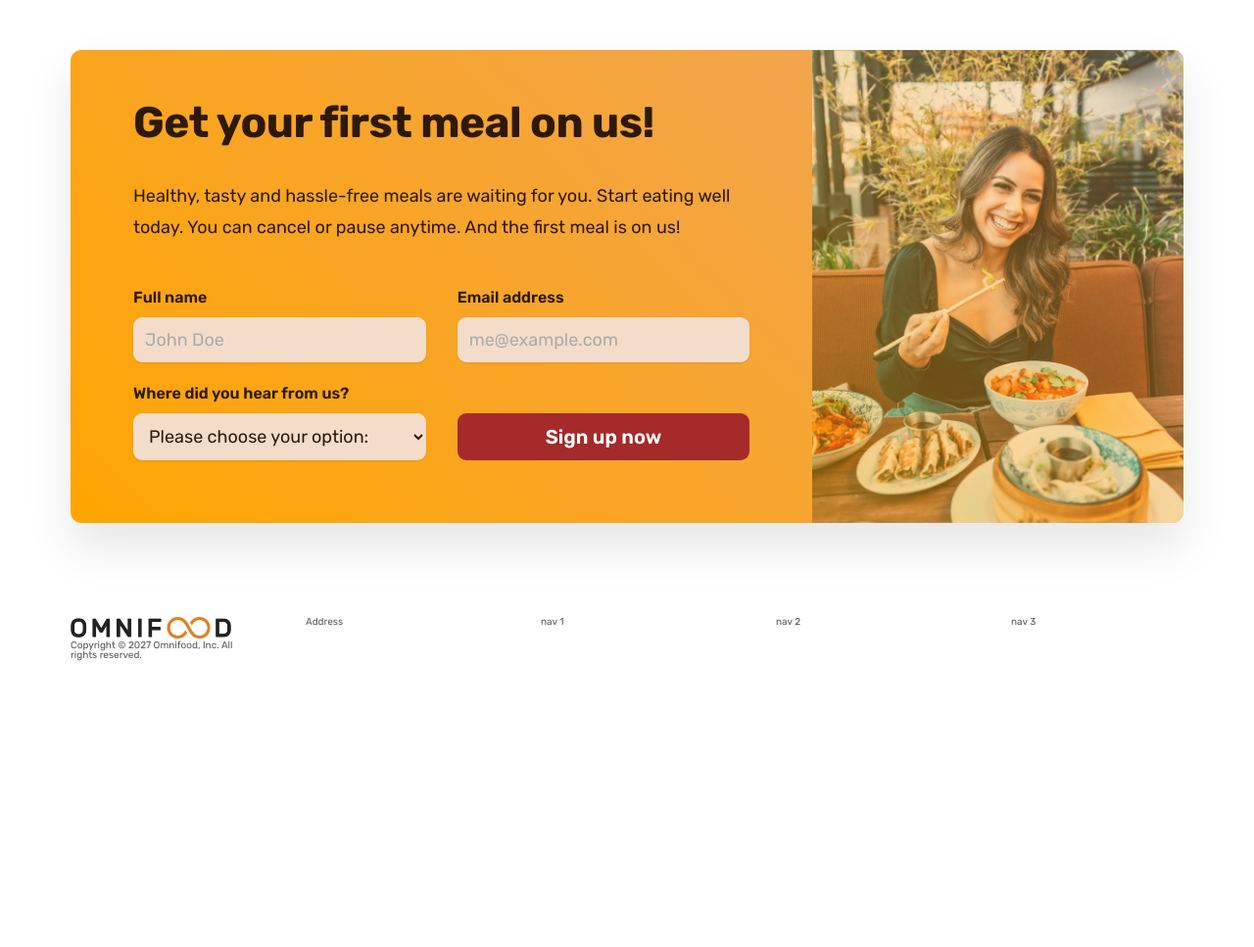
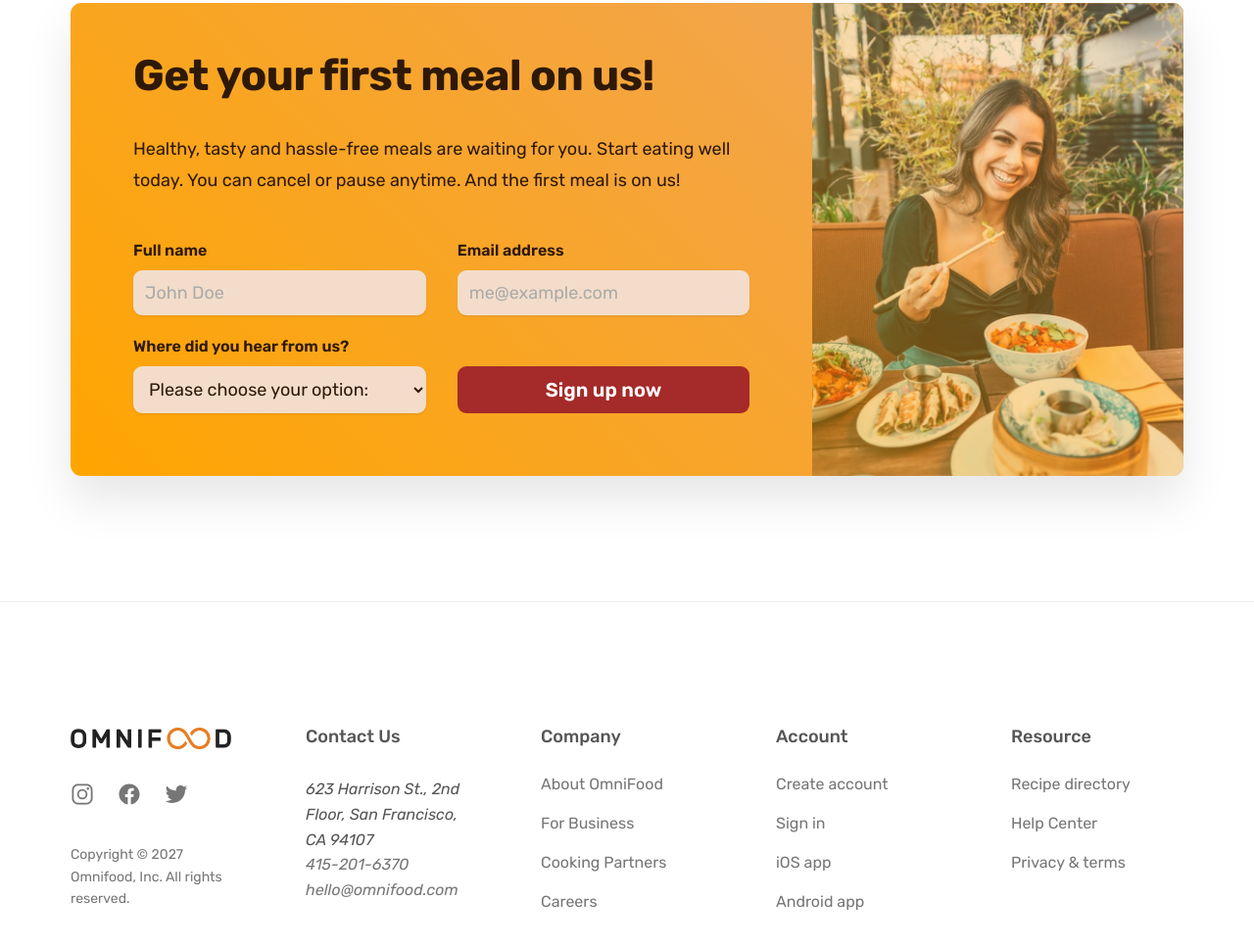
Before and after one commit to HCK172/01-Omnifood, a plain HTML site: page 01-Omnifood-Desktop/index.html in a window 1280 px wide. Shown: the part 6023-6990 px from the top of the page at 98% size. Before the commit the page ends 6698 px from the top, so only its background shows below. Drawn offline with nearby package versions, Linux system fonts and the light colour scheme.

Commit message:
almost done with the structure of the website

```diff
--- a/01-Omnifood-Desktop/css/style.css
+++ b/01-Omnifood-Desktop/css/style.css
@@ -474,7 +474,7 @@
 /******************************/
 
 .section-cta {
-  padding: 9.6rem 0;
+  padding: 4.8rem 0 12.8rem;
 }
 
 .cta {
@@ -546,6 +546,75 @@
   box-shadow: 0 0 0.8rem green;
 }
 
+/******************************/
+/*FOOTER SECTION */
+/******************************/
+
 .footer {
-  padding: 9.6rem 0;
+  padding: 12.8rem 0;
+  border-top: 1px solid #eee;
 }
+
+.grid-footer {
+  grid-template-columns: 1.5fr 1.5fr 1fr 1fr 1fr;
+}
+
+.logo-col {
+  display: flex;
+  flex-direction: column;
+}
+
+.footer-logo {
+  display: block;
+  margin-bottom: 3.2rem;
+}
+
+.social-links {
+  list-style: none;
+  display: flex;
+  gap: 2.4rem;
+}
+
+.footer-icon {
+  height: 2.4rem;
+  width: 2.4rem;
+}
+
+.copyright {
+  font-size: 1.4rem;
+  color: #767676;
+  line-height: 1.6;
+  margin-top: auto;
+}
+
+.footer-heading {
+  font-size: 1.8rem;
+  font-weight: 500;
+  margin-bottom: 3.2rem;
+}
+
+.contacts {
+  font-size: normal;
+  font-size: 1.6rem;
+  line-height: 1.6;
+}
+
+.footer-nav {
+  list-style: none;
+  display: flex;
+  flex-direction: column;
+  gap: 2.4rem;
+}
+
+.footer-link:link,
+.footer-link:visited {
+  text-decoration: none;
+  font-size: 1.6rem;
+  color: #767676;
+  transition: all 0.3s;
+}
+
+.footer-link:hover,
+.footer-link:active {
+  color: #555;
+}
--- a/01-Omnifood-Desktop/index.html
+++ b/01-Omnifood-Desktop/index.html
@@ -669,7 +669,7 @@
       </section>
     </main>
 
-    <footer>
+  <footer class="footer">
       <div class="container grid grid--5-cols">
         <div class="logo-col">
           <a href="#" class="footer-logo"
@@ -678,18 +678,63 @@
               alt="Omnifood logo"
               src="./img/omnifood-logo.png"
           /></a>
+          <ul class="social-links">
+            <li><a class="footer-link"  href="#"><ion-icon class="footer-icon "name="logo-instagram"></ion-icon></a></li>
+            <li><a class="footer-link"  href="#"><ion-icon class="footer-icon "name="logo-facebook"></ion-icon></a></li>
+            <li><a class="footer-link"  href="#"><ion-icon class="footer-icon "name="logo-twitter"></ion-icon></a></li>
+          </ul>
+
+
           <p class="copyright">
             Copyright &copy; 2027 Omnifood, Inc. All rights reserved.
           </p>
         </div>
-        <div class="address-col">Address</div>
-        <div class="nav-col">nav 1</div>
-        <div class="nav-col">nav 2</div>
-        <div class="nav-col">nav 3</div>
+        <div class="address-col">
+        <p class="footer-heading">Contact Us</p>
+        <address class="contacts">
+          <p>623 Harrison St., 2nd Floor, San Francisco, CA 94107</p>
+
+            <a class="footer-link" href="tel:415-201-6370">415-201-6370</a><br />
+            <a class="footer-link" href="malito:hello@omnifood.com">hello@omnifood.com</a>
+          </p>
+        </address>
+        </div>
+
+        <div class="nav-col">
+          <p class="footer-heading">Company</p>
+          <ul class="footer-nav">
+            <li><a class="footer-link" href="#">About OmniFood</a></li>
+            <li><a class="footer-link" href="#">For Business</a></li>
+            <li><a class="footer-link" href="#">Cooking Partners</a></li>
+            <li><a class="footer-link" href="#">Careers</a></li>
+          </ul>
+        </div>
+
+        <div class="nav-col">
+          <p class="footer-heading">Account</p>
+          <ul class="footer-nav">
+            <li><a class="footer-link" href="#">Create account</a></li>
+            <li><a class="footer-link" href="#">Sign in</a></li>
+            <li><a class="footer-link" href="#">iOS app</a></li>
+            <li><a class="footer-link" href="#">Android app</a></li>
+          </ul>
+        </div>
+
+        <div class="nav-col">
+          <div class="nav-col">
+            <p class="footer-heading">Resource</p>
+            <ul class="footer-nav">
+              <li><a class="footer-link" href="#">Recipe directory</a></li>
+              <li><a class="footer-link" href="#">Help Center</a></li>
+              <li><a class="footer-link" href="#">Privacy & terms</a></li>
+
+            </ul>
+          </div>
+        </div>
       </div>
     </footer>
 
-    <script
+  <script
       type="module"
       src="https://unpkg.com/ionicons@7.1.0/dist/ionicons/ionicons.esm.js"
     ></script>
```
